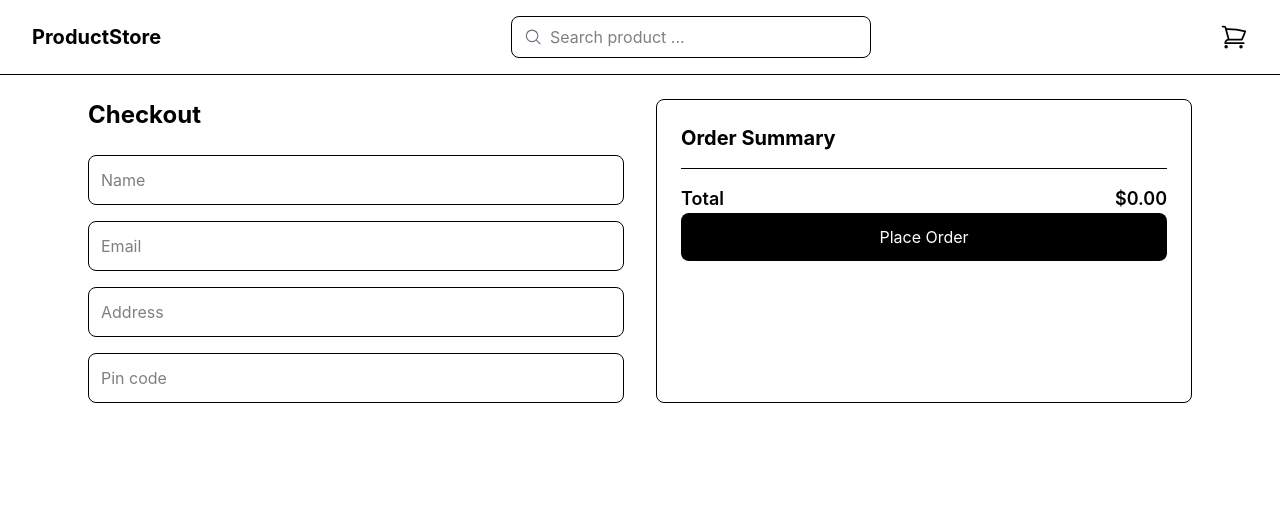
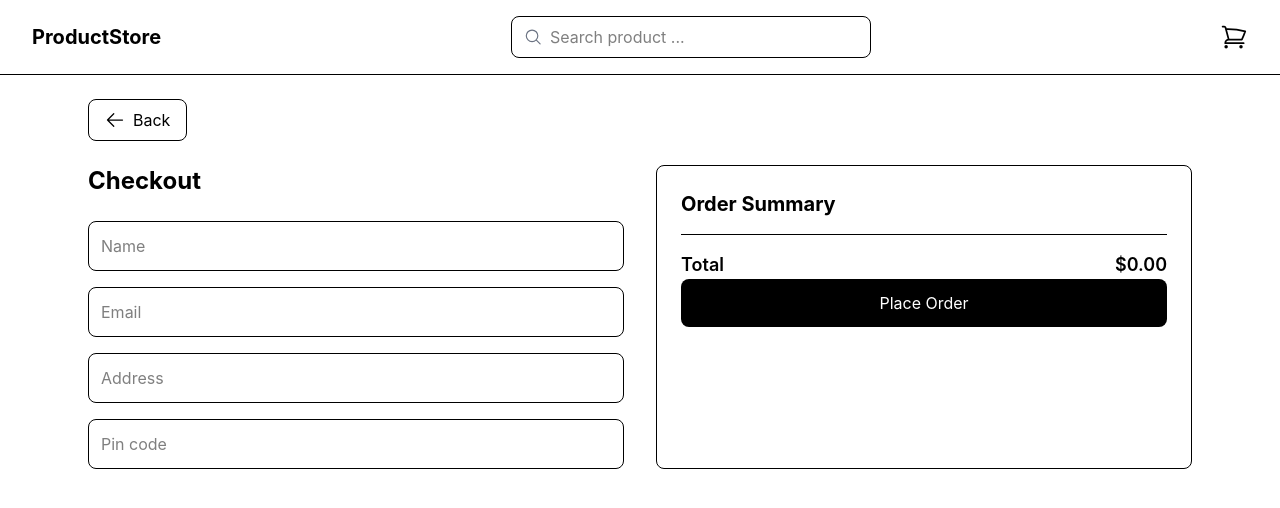
Before and after one commit to OmKhandale05/product-store, a React (Vite) app: page /checkout in a window 1280 px wide. Shown: the top 508 px of the page. Built offline with nearby package versions, Linux system fonts and the light colour scheme.

Commit message:
Feature: Add back button on checkout page

```diff
--- a/src/pages/Checkout.jsx
+++ b/src/pages/Checkout.jsx
@@ -2,14 +2,14 @@ import { useState } from "react";
 import { useNavigate } from "react-router-dom";
 import { toast } from "react-toastify";
 import { useCart } from "../context/CartContext";
+import { ArrowLeftIcon } from "@heroicons/react/24/outline";
 
 const Checkout = () => {
   const { cartItems, clearCart } = useCart();
-  const [name, setName]= useState("");
-  const [email, setEmail]= useState("");
-  const [address, setAddress]= useState("");
-  const [pincode, setPincode]= useState("");
-
+  const [name, setName] = useState("");
+  const [email, setEmail] = useState("");
+  const [address, setAddress] = useState("");
+  const [pincode, setPincode] = useState("");
 
   const total = cartItems.reduce(
     (acc, item) => acc + item.price * item.quantity,
@@ -18,18 +18,24 @@ const Checkout = () => {
   const navigate = useNavigate();
 
   const handleOrder = () => {
-    if(!name || !email || !address || !pincode){
+    if (!name || !email || !address || !pincode) {
       toast.error("please fill all fields");
       return;
-
     }
     toast.success("Order placed successfully..");
     clearCart();
     navigate("/order-success");
-
   };
   return (
-    <div className="max-w-6xl mx-auto p-6 grid md:grid-cols-2 gap-8">
+    <div className="max-w-6xl mx-auto p-6 ">
+      <button
+        onClick={() => navigate("/cart")}
+        className="flex items-center gap-2 mb-6 border px-4 py-2 rounded-lg hover:bg-gray-100"
+      >
+        <ArrowLeftIcon className="w-5 h-5" />
+        Back
+      </button>
+      <div className="grid md:grid-cols-2 gap-8">
         <div>
           <h1 className="text-2xl font-bold mb-6">Checkout</h1>
           <div className="space-y-4">
@@ -51,7 +57,7 @@ const Checkout = () => {
               type="text"
               placeholder="Address"
               value={address}
-            onChange={(e) =>setAddress(e.target.value)}
+              onChange={(e) => setAddress(e.target.value)}
               className="w-full border p-3 rounded-lg"
             />
             <input
@@ -63,7 +69,6 @@ const Checkout = () => {
             />
           </div>
         </div>
-
         <div className="border rounded-lg p-6">
           <h2 className="text-xl font-bold mb-4">Order Summary</h2>
           {cartItems.map((item) => (
@@ -87,6 +92,7 @@ const Checkout = () => {
           </button>
         </div>
       </div>
+    </div>
   );
 };
 
```
Lines whose indentation alone changed are shown as unchanged.
